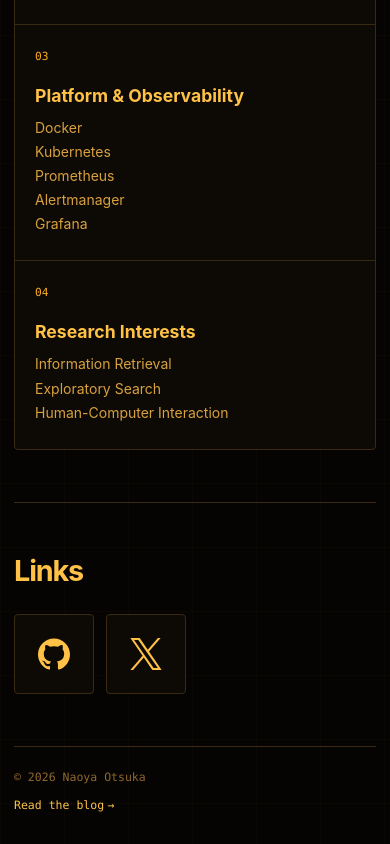
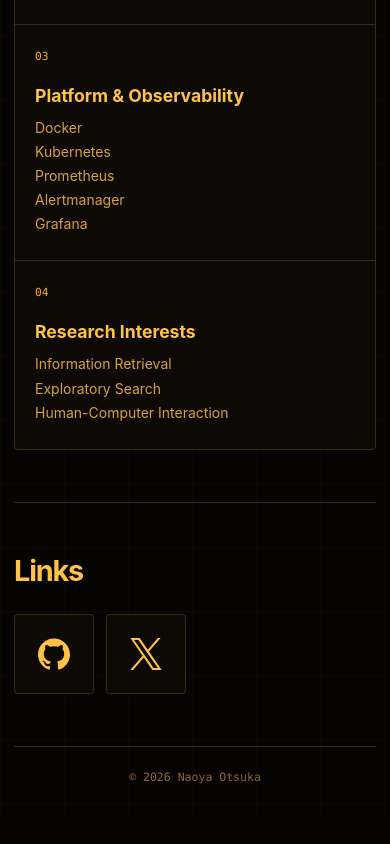
Before and after one commit to otknoy/otknoy.github.io, a Next.js app: page / in a window 390 px wide. Shown: the part 1437-2281 px from the top of the page. After the commit the page ends 2254 px from the top, so only its background shows below. Built offline with nearby package versions, Linux system fonts and the light colour scheme.

Commit message:
feat: 全ページの footer を共通化 (#1376)
* style: simplify footer by removing blog link

* style: center footer copyright

* feat: share footer across home and blog pages

```diff
--- a/app/blog/[slug]/page.tsx
+++ b/app/blog/[slug]/page.tsx
@@ -3,6 +3,7 @@ import { notFound } from 'next/navigation'
 
 import Markdown from '../../../components/Markdown'
 import Header from '../../../components/Header'
+import Footer from '../../../components/Footer'
 import { formatDate, getAllPosts, getPost } from '../../../lib/blogs'
 import styles from '../blog.module.css'
 
@@ -43,6 +44,7 @@ export default async function BlogPost({ params }: Props) {
           <Markdown source={post.content} />
         </div>
       </article>
+      <Footer />
     </main>
   )
 }
--- a/app/blog/page.tsx
+++ b/app/blog/page.tsx
@@ -2,6 +2,7 @@ import type { Metadata } from 'next'
 import Link from 'next/link'
 
 import Header from '../../components/Header'
+import Footer from '../../components/Footer'
 import { formatDate, getAllPosts } from '../../lib/blogs'
 import styles from './blog.module.css'
 
@@ -44,6 +45,7 @@ export default function Blog() {
       ) : (
         <p className={styles.empty}>記事はまだありません。</p>
       )}
+      <Footer />
     </main>
   )
 }
--- a/app/page.module.css
+++ b/app/page.module.css
@@ -1,7 +1,3 @@
-.footer a:is(:hover, :focus-visible) {
-  color: var(--accent);
-}
-
 .hero h1 span {
   color: var(--accent);
 }
@@ -190,23 +186,6 @@
   height: 32px;
 }
 
-.footer {
-  display: flex;
-  justify-content: space-between;
-  padding: 24px 0 32px;
-  border-top: 1px solid var(--line);
-  color: var(--subtle);
-  font-family: var(--font-mono);
-  font-size: 0.72rem;
-}
-
-.footer a {
-  display: inline-flex;
-  align-items: center;
-  gap: 0.3em;
-  color: var(--foreground);
-}
-
 @media (max-width: 900px) {
   .hero::after {
     width: clamp(130px, 24vw, 190px);
@@ -263,9 +242,4 @@
   .skillCard h3 {
     margin: 22px 0 14px;
   }
-
-  .footer {
-    flex-direction: column;
-    gap: 14px;
-  }
 }
--- a/app/page.tsx
+++ b/app/page.tsx
@@ -1,6 +1,5 @@
-import Link from 'next/link'
-
 import Header from '../components/Header'
+import Footer from '../components/Footer'
 import styles from './page.module.css'
 
 const skills = [
@@ -139,15 +138,7 @@ export default function Home() {
         </div>
       </section>
 
-      <footer className={styles.footer}>
-        <span>{`© ${new Date().getFullYear()} Naoya Otsuka`}</span>
-        <Link href="/blog">
-          Read the blog
-          <span className="linkArrow" aria-hidden="true">
-            →
-          </span>
-        </Link>
-      </footer>
+      <Footer />
     </main>
   )
 }
--- /dev/null
+++ b/components/Footer.module.css
@@ -0,0 +1,8 @@
+.footer {
+  text-align: center;
+  padding: 24px 0 32px;
+  border-top: 1px solid var(--line);
+  color: var(--subtle);
+  font-family: var(--font-mono);
+  font-size: 0.72rem;
+}
--- /dev/null
+++ b/components/Footer.tsx
@@ -0,0 +1,9 @@
+import styles from './Footer.module.css'
+
+export default function Footer() {
+  return (
+    <footer className={styles.footer}>
+      <span>{`© ${new Date().getFullYear()} Naoya Otsuka`}</span>
+    </footer>
+  )
+}
```
Also changed, not shown: 1 other file (tests, documents, lock files or other folders).
